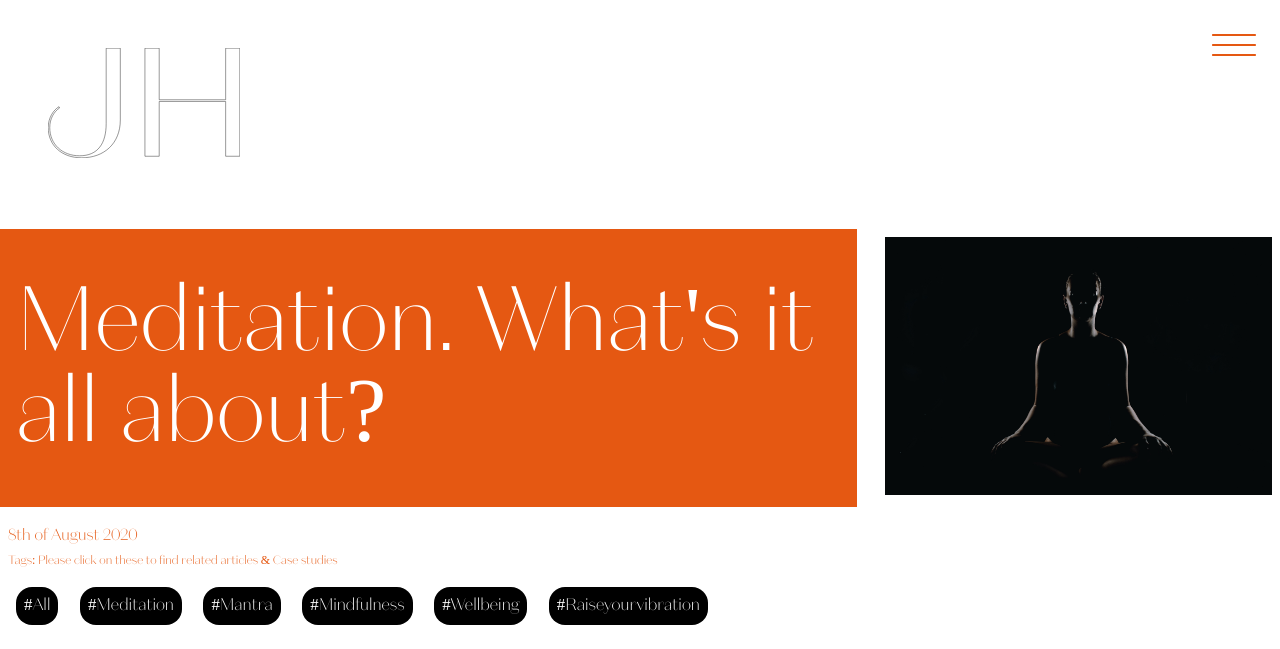
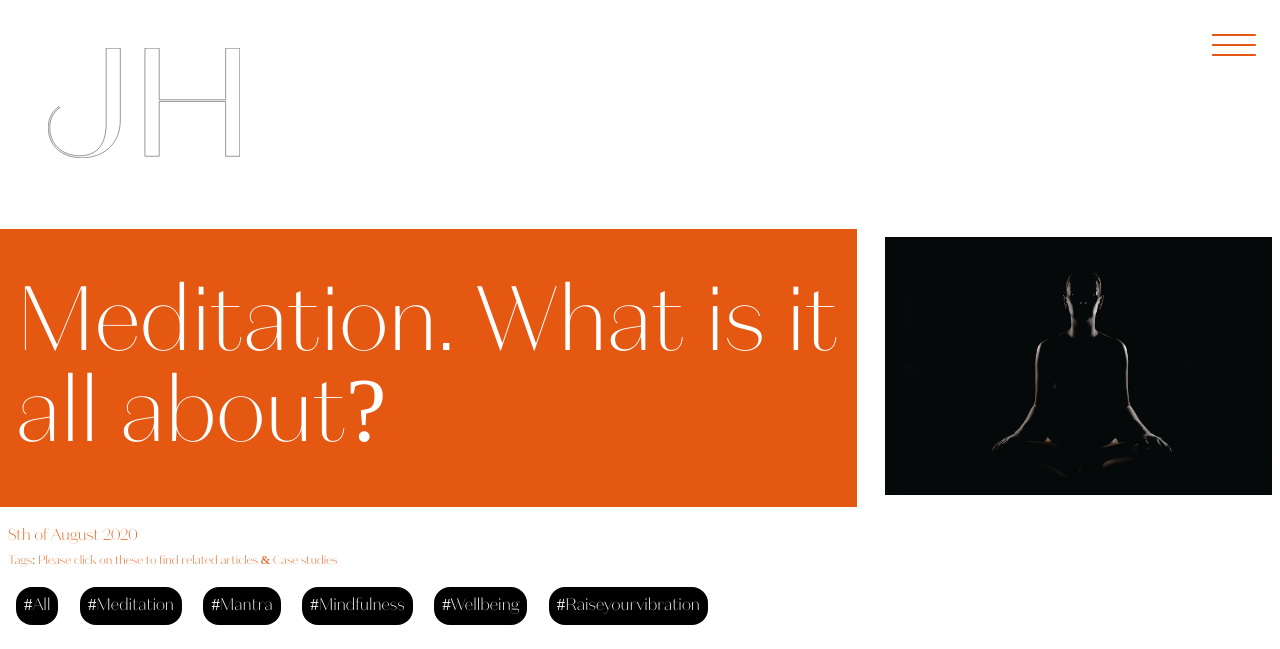
Before and after one commit to Peggy535/wellbeing, an Eleventy site: page src/posts/meditation-and-mantras-whats-it-all-about.md in a window 1280 px wide. Shown: the top 649 px of the page. Built offline with nearby package versions, Linux system fonts and the light colour scheme; Eleventy itself is replaced by a stand-in of ours; files that its build step writes are made by us from their sources.

Commit message:
Update Post “meditation-and-mantras-whats-it-all-about”

```diff
--- a/src/posts/meditation-and-mantras-whats-it-all-about.md
+++ b/src/posts/meditation-and-mantras-whats-it-all-about.md
@@ -1,5 +1,5 @@
 ---
-title: Meditation. What's it all about?
+title: Meditation. What is it all about?
 date: 2020-08-08T14:21:14.803Z
 image: /static/uploads/5368aeba-630f-410a-9e88-bf6a45279aa8.jpeg
 tags:
```
